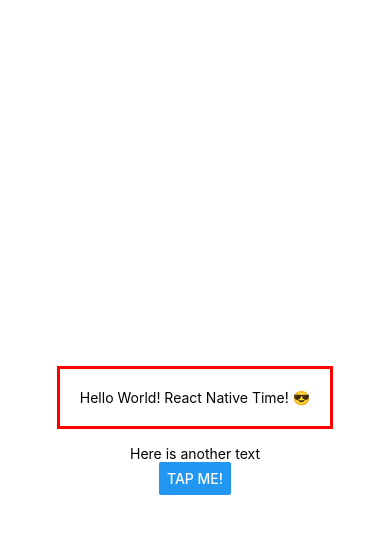
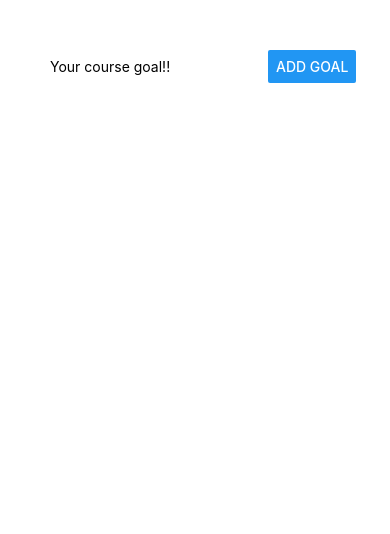
Before and after one commit to varcharfoobar/reactive, a React Native app in the folder RNCourse/: screen / in a window 390 px wide. Shown: the top 534 px of the page. Built offline with nearby package versions, Linux system fonts and the light colour scheme.

Commit message:
Merging flexbox changes

```diff
--- a/RNCourse/App.js
+++ b/RNCourse/App.js
@@ -1,40 +1,41 @@
 import { StatusBar } from 'expo-status-bar';
-import { StyleSheet, Text, View, Button } from 'react-native';
+import { StyleSheet, Text, View, Button, TextInput } from 'react-native';
 
 
 // Default Function
 export default function App() {
 
 	return (
-
-    // Views are made to generally build containers and boxes
-    // Similar to Swift, it's like our main view, but the content needs to be placed into an element
-    // If you want to display text, you will need to use the "Text" component
-    // We can also nest our views
-
-    <View style={styles.container}>
-      <Text
-        style={{
-          margin: 16,
-          borderColor: 'red',
-          borderWidth: 3,
-          padding: 20 }}>
-        Hello World! React Native Time! 😎
-      </Text>
-      <Text>Here is another text</Text>
-      <Button title='Tap me!'/>
-      <StatusBar style="auto" />
+		<View style={styles.appContainer}>
+			<View style={styles.inputContainer}>
+				<TextInput styles={styles.customInput} placeholder='Your course goal!!' />
+				<Button title="Add Goal" />
+			</View>
 		</View>
 	);
 }
 
 
-// Our styles
+// Our stylesheet object
 const styles = StyleSheet.create({
+	appContainer: {
+		padding: 50
+	},
 	container: {
 		flex: 1,
 		backgroundColor: '#fff',
 		alignItems: 'center',
 		justifyContent: 'center',
 	},
+	inputContainer: { // for flex box
+		flexDirection: 'row',
+		justifyContent: 'space-between'
+	},
+	customInput: {
+		borderWidth: 2,
+		borderColor: '#cccccc',
+		width: '80%',
+		marginRight: 8,
+		padding: 8
+	}
 });
```
Lines whose indentation alone changed are shown as unchanged.
